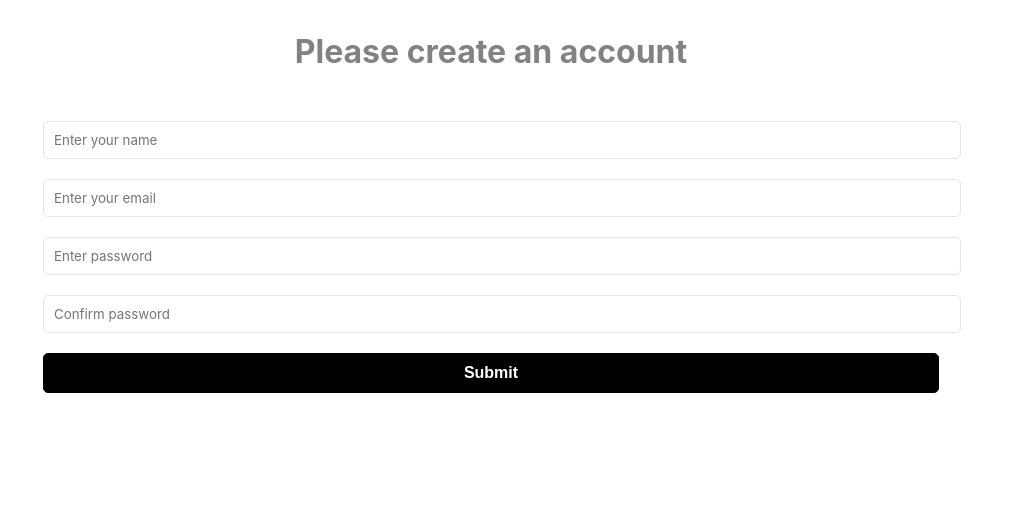
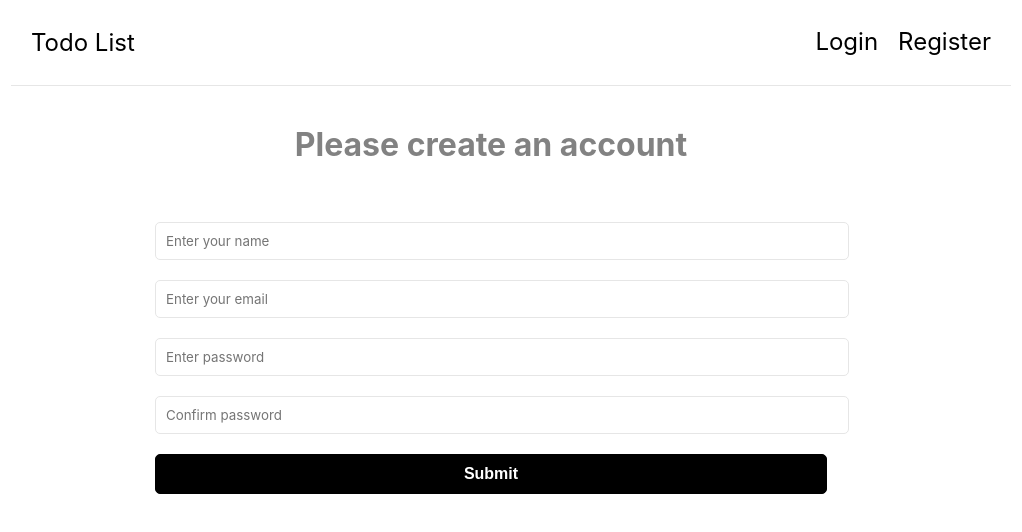
Before and after one commit to canhhuy116/Todo-list-ReactHooks, a React (Create React App) app: page /register in a window 1280 px wide. Shown: the top 532 px of the page, without its empty margins (149-1171 px from the left). Built offline with nearby package versions, Linux system fonts and the light colour scheme.

Commit message:
Add header

```diff
--- a/src/App.scss
+++ b/src/App.scss
@@ -1,3 +1,11 @@
+.container {
+  width: 100%;
+  max-width: 960px;
+  margin: 0 auto;
+  padding: 0 20px;
+  text-align: center;
+}
+
 .heading {
   font-size: 2rem;
   font-weight: 700;
--- a/src/App.tsx
+++ b/src/App.tsx
@@ -1,18 +1,30 @@
 import { BrowserRouter as Router, Route, Routes } from 'react-router-dom';
 import Dashboard from './components/Dashboard/Dashboard';
+import { StatusJobContext } from './components/StatusJobContext/StatusJobContext';
 import Login from './components/Login/Login';
 import Register from './components/Register/Register';
 import './App.scss';
+import Header from './components/Header/Header';
 
 function App() {
   return (
     <>
       <Router>
-        <Routes>
-          <Route path="/" element={<Dashboard />} />
-          <Route path="/login" element={<Login />} />
-          <Route path="/register" element={<Register />} />
-        </Routes>
+        <div className="container">
+          <Header />
+          <Routes>
+            <Route
+              path="/"
+              element={
+                <StatusJobContext>
+                  <Dashboard />
+                </StatusJobContext>
+              }
+            />
+            <Route path="/login" element={<Login />} />
+            <Route path="/register" element={<Register />} />
+          </Routes>
+        </div>
       </Router>
     </>
   );
--- /dev/null
+++ b/src/components/AuthContext/AuthContext.tsx
@@ -0,0 +1,26 @@
+import { createContext, useState } from 'react';
+
+interface propsAuth {
+  children: JSX.Element;
+}
+
+const userContext = createContext({
+  isUser: false,
+  changeStateUser: () => {},
+});
+
+function AuthContext({ children }: propsAuth) {
+  const [isUser, setIsUser] = useState(false);
+  const changeStateUser = () => {
+    setIsUser(true);
+  };
+  return (
+    <userContext.Provider
+      value={{ isUser: isUser, changeStateUser: changeStateUser }}
+    >
+      {children}
+    </userContext.Provider>
+  );
+}
+
+export { AuthContext, userContext };
--- /dev/null
+++ b/src/components/Header/Header.scss
@@ -0,0 +1,53 @@
+a {
+  text-decoration: none;
+  color: #000;
+}
+
+p {
+  line-height: 1.7;
+}
+
+ul {
+  list-style: none;
+}
+
+li {
+  line-height: 2.2;
+}
+
+.header {
+  width: 100%;
+  max-width: 960px;
+  margin: 0 auto;
+  padding: 0 20px;
+  text-align: center;
+
+  display: flex;
+  justify-content: space-between;
+  align-items: center;
+  border-bottom: 1px solid #e6e6e6;
+
+  .header__dashboard {
+    font-size: 1.5rem;
+  }
+
+  ul {
+    display: flex;
+    align-items: center;
+    justify-content: space-between;
+
+    li {
+      margin-left: 20px;
+
+      a {
+        display: flex;
+        align-items: center;
+        font-size: 1.5rem;
+
+        &:hover {
+          color: #777;
+        }
+      }
+    }
+  }
+}
--- /dev/null
+++ b/src/components/Header/Header.tsx
@@ -0,0 +1,42 @@
+import { useContext } from 'react';
+import { Link, useNavigate } from 'react-router-dom';
+import { userContext } from '../AuthContext/AuthContext';
+import './Header.scss';
+
+function Header() {
+  const navigate = useNavigate();
+
+  const onLogout = () => {
+    navigate('/');
+  };
+
+  const contextUser = useContext(userContext);
+
+  return (
+    <header className="header">
+      <div className="header__dashboard">
+        <Link to="/">Todo List</Link>
+      </div>
+      <ul>
+        {contextUser.isUser ? (
+          <li>
+            <button className="btn" onClick={onLogout}>
+              Logout
+            </button>
+          </li>
+        ) : (
+          <>
+            <li>
+              <Link to="/login">Login</Link>
+            </li>
+            <li>
+              <Link to="/register">Register</Link>
+            </li>
+          </>
+        )}
+      </ul>
+    </header>
+  );
+}
+
+export default Header;
--- a/src/index.tsx
+++ b/src/index.tsx
@@ -3,16 +3,16 @@ import ReactDOM from 'react-dom/client';
 import './index.scss';
 import App from './App';
 import reportWebVitals from './reportWebVitals';
-import { StatusJobContext } from './components/StatusJobContext/StatusJobContext';
+import { AuthContext } from './components/AuthContext/AuthContext';
 
 const root = ReactDOM.createRoot(
   document.getElementById('root') as HTMLElement
 );
 root.render(
   <React.StrictMode>
-    <StatusJobContext>
+    <AuthContext>
       <App />
-    </StatusJobContext>
+    </AuthContext>
   </React.StrictMode>
 );
 
```
